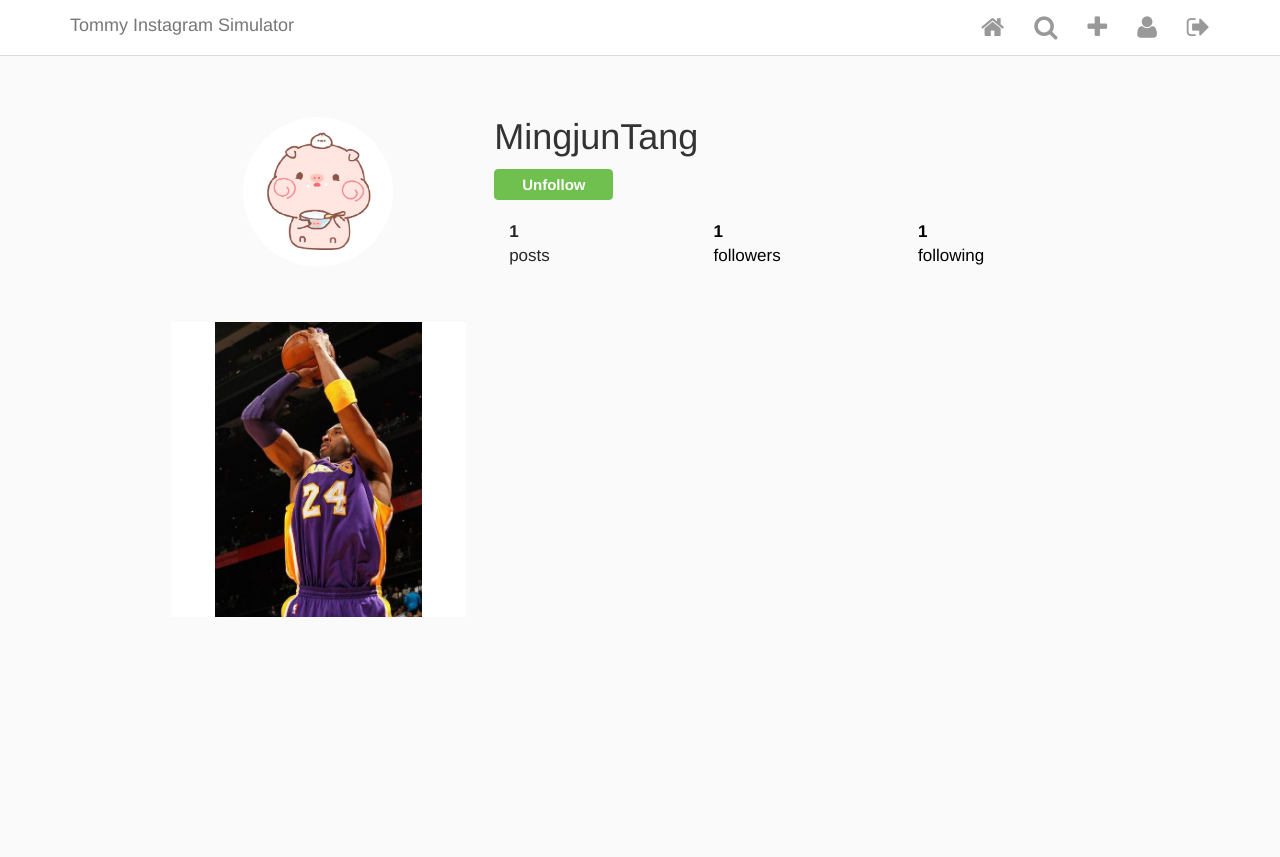
After one commit to tommy1220/InstagramSimulator, a Django app: page /user/2/ in a window 1280 px wide. The commit adds this page. Run offline with Django 3.2, Linux system fonts and the light colour scheme; a user stored in the database is signed in; data comes from the database, SQL or seed files in the repository; both versions use the stored data as it was after the commit; some libraries are stand-ins or nearby versions.

Commit message:
finish web app basic development

```diff
--- a/Insta/admin.py
+++ b/Insta/admin.py
@@ -1,5 +1,5 @@
 from django.contrib import admin
-from Insta.models import Post, InstaUser, Like
+from Insta.models import Post, InstaUser, Like, UserConnection
 
 # Register your models here.
 
@@ -7,6 +7,7 @@ from Insta.models import Post, InstaUser, Like
 admin.site.register(Post)
 admin.site.register(InstaUser)
 admin.site.register(Like)
+admin.site.register(UserConnection)
 # notes: 在某milestone之前我使用的都是django.auth自带的user, 但是自从我换成自定义的
 # customUser之后，之前的admin一只在用的user会出问题。但是因为django自带的user不能解决这个
 # 统一问题，所以只能暴力删除db。 最好的办法就是在design的时候做好决定, 或者一开始就使用自定义CustomUser。
--- a/Insta/templatetags/custom_tags.py
+++ b/Insta/templatetags/custom_tags.py
@@ -11,6 +11,7 @@ from Insta.models import Like
 register = template.Library()
 
 @register.simple_tag
+# 当前user是否是这个user点进去的background_user的follower
 def is_following(current_user, background_user):
     return background_user.get_followers().filter(creator=current_user).exists()
 
--- a/Insta/urls.py
+++ b/Insta/urls.py
@@ -20,7 +20,7 @@ from django.contrib import admin
 from django.urls import path, include
 
 # 1. 从Insta这个app里面import HelloWord这个View  2.and PostsView  3.and PostDetailView
-from Insta.views import HelloWorld, PostsView, PostDetailView, PostCreateView, PostUpdateView, PostDeleteView, addLike
+from Insta.views import HelloWorld, PostsView, PostDetailView, PostCreateView, PostUpdateView, PostDeleteView, addLike, UserDetailView
 
 urlpatterns = [
     # 这里是app里的url, 那应该用fuction views, class-based views, or including another URLconf?
@@ -37,4 +37,5 @@ urlpatterns = [
     path('post/update/<int:pk>', PostUpdateView.as_view(), name="post_update"),
     path('post/delete/<int:pk>', PostDeleteView.as_view(), name="post_delete"),
     path('like', addLike, name='addLike'),
+    path('user/<int:pk>/', UserDetailView.as_view(), name='user_detail'),
 ]
--- a/Insta/views.py
+++ b/Insta/views.py
@@ -4,7 +4,7 @@ from django.views.generic import TemplateView, ListView, DetailView
 from django.views.generic.edit import CreateView, UpdateView, DeleteView
 from django.urls import reverse_lazy
 
-from Insta.models import Post, Like
+from Insta.models import Post, Like, InstaUser, UserConnection
 from Insta.forms import CustomUserCreationForm
 
 # 一个用于给PostView等使用的multi-inheritance：目的就是使得用户不login就看不到
@@ -28,6 +28,16 @@ class PostsView(ListView):  # inherit from ListView
     # 我还希望这个class可以用index.html的template作为显示，所以要去urls.py进行import，还要去templates/ 添加index.html
     template_name = 'index.html'
 
+    # Overwrite ListView自带的get_queryset():
+    # get the list of items for this View. query的结果的posts给到index.html里， 而不是无脑全部的posts
+    def get_queryset(self):
+        # 默认： return Post.objects()
+        # updated: 只把用户关注的用户的posts放到网页
+        current_user = self.request.user
+        following = set()
+        for conn in UserConnection.objects.filter(creator=current_user).select_related('following'):
+            following.add(conn.following)
+        return Post.objects.filter(author__in=following)
 
 # 同上逻辑；同时为了加一个feature, 根据MVT需要改views, models, templates, 还有url configs
 class PostDetailView(DetailView):
@@ -72,6 +82,10 @@ class SignUp(CreateView):
     success_url = reverse_lazy("login")
 
 
+class UserDetailView(DetailView):
+    model = InstaUser
+    template_name = 'user_detail.html'
+
 
 @ajax_request #这个函数是专门响应ajax用的，所以不用render到一个template上，所以不用专门设置一个views class
 def addLike(request):
--- a/static/js/index.js
+++ b/static/js/index.js
@@ -181,10 +181,10 @@ function update_unfollow_view(data) {
 }
 
 
-$('.follow-toggle__container').on('click', '.follow-user', function() {
-    follow_user.call(this, update_follow_view, error_cb, 'follow');
-});
+// $('.follow-toggle__container').on('click', '.follow-user', function() {
+//     follow_user.call(this, update_follow_view, error_cb, 'follow');
+// });
 
-$('.follow-toggle__container').on('click', '.unfollow-user', function() {
-    follow_user.call(this, update_unfollow_view, error_cb, 'unfollow');
-});
+// $('.follow-toggle__container').on('click', '.unfollow-user', function() {
+//     follow_user.call(this, update_unfollow_view, error_cb, 'unfollow');
+// });
--- a/templates/base.html
+++ b/templates/base.html
@@ -1,12 +1,12 @@
 <html>
 
 <head>
-    <!-- 要想用到名字叫'static'所指向的地方，即settings.py里设置的STATICFILES_DIRS = [os.path.join(BASE_DIR, 'static')]
-    那就必须先要load进到base.html里让html知道我在用这个alias -->
+     {% comment %} 要想用到名字叫'static'所指向的地方，即settings.py里设置的STATICFILES_DIRS = [os.path.join(BASE_DIR, 'static')]
+    那就必须先要load进到base.html里让html知道我在用这个alias  {% endcomment %}
     {% load static %}
-    <!-- 编码方式 -->
+    {% comment %} <!-- 编码方式 --> {% endcomment %}
     <meta charset="utf-8">
-    <!-- 如果在手机上看，应该怎么样的scale -->
+    {% comment %} <!-- 如果在手机上看，应该怎么样的scale --> {% endcomment %}
     <meta name="viewport" content="width=device-width, initial-scale=1">
     <title>Tommy Instagram Similator</title>
     <link href="{% static 'vendor/bootstrap/css/bootstrap.min.css' %}" rel="stylesheet">
@@ -15,10 +15,10 @@
 </head>
 
 <body>
-    <!-- 可见，{% load static %}可以在<head>之外globally load -->
+    {% comment %} 可见，{% load static %}可以在<head>之外globally load {% endcomment %}
     {% load static %}
-    <!-- 我们希望每个页面的最上方都有一个header的样式，所以写进一个header.html，
-        以后每个别的html都include一下就行: segregation of duties -->
+    {% comment %} 我们希望每个页面的最上方都有一个header的样式，所以写进一个header.html，
+        以后每个别的html都include一下就行: segregation of duties  {% endcomment %}
     {% include 'header.html' %}
 
 
@@ -29,13 +29,13 @@
         </div>
     </div>
 
-    <!-- 把bootsrap等外包include -->
+    {% comment %} <!-- 把bootsrap等外包include --> {% endcomment %}
     <script type="text/javascript" src="{% static 'js/jquery-3.1.0.min.js' %}"></script>
     <script type="text/javascript" src="{% static 'vendor/bootstrap/js/bootstrap.min.js' %}"></script>
     <script type="text/javascript" src="{% static 'js/ajax-csrf-auth.js' %}"></script>
     <script type="text/javascript" src="{% static 'js/index.js' %}"></script>
 
-    <!-- 就如block content一样 -->
+    {% comment %} <!-- 就如block content一样 --> {% endcomment %}
     {% block extrascript %}
     {% endblock %}
 
--- a/templates/header.html
+++ b/templates/header.html
@@ -15,7 +15,7 @@
                         </li>
                         <li><a href="{% url 'Bello Papagena' %}"><i class="fa fa-search" aria-hidden="true"></i></a></li>
                         <li><a href="{% url 'make_post' %}"><i class="fa fa-plus" aria-hidden="true"></i></a></li>
-                        <li><a href="{% url 'Bello Papagena' %}"><i class="fa fa-user" aria-hidden="true"></i></a></li>
+                        <li><a href="{% url 'user_detail' user.id %}"><i class="fa fa-user" aria-hidden="true"></i></a></li>
                         <li><a href="{% url 'logout' %}"><i class="fa fa-sign-out" aria-hidden="true"></i></a></li>
                     <!-- 如果用户还没有登陆过 -->
                     {% else %}
--- a/templates/index.html
+++ b/templates/index.html
@@ -16,7 +16,7 @@
             <!-- 用户信息 -->
             <div class="card__panel-head">
                 <div class="poster__info">
-                    <a href="{% url 'Bello Papagena' %}" class="poster__name">
+                    <a href="{% url 'user_detail' post.author.id %}" class="poster__name">
                         {% if post.author.profile_pic %}
                         <img class="poster__profilepic" src="{{ post.author.profile_pic.url }}">
                         {% endif %}
--- /dev/null
+++ b/templates/user_detail.html
@@ -0,0 +1,79 @@
+{% extends 'base.html' %}
+
+{% load custom_tags %}
+
+{% block content %}
+
+<div class="profile">
+
+    <div class="profile__head">
+        <div class="row">
+            {% comment %} 一个row一共12个unit大小, 头4个用来显示照片 {% endcomment %}
+            <div class="col-xs-4 left">
+                {% if object.profile_pic %}
+                    <img class="picture-circle" src="/{{object.profile_pic}}">
+                {% endif %}
+            </div>
+
+            {% comment %} 剩下8个unit大小显示名字 {% endcomment %}
+            <div class="col-xs-8 right">
+                <div class="name-buttons">
+                    <h1 class="username">{{ object.username }}</h1>
+                    {% comment %} 是本人的话 {% endcomment %}
+                    {% if user == object %}
+                        <button class="edit-profile">Edit Profile</button>
+                        {% comment %}  for future editing_profile functionalities
+
+                        <a class="edit-desktop" href="{% url 'edit_profile' object.pk %}">
+                            <button class="edit-profile">Edit Profile</button>
+                        </a> {% endcomment %}
+                    {% comment %} 不是本人的话 {% endcomment %}
+                    {% else %}
+                        {% comment %} 在custom_tags里创造一个自定义html tag is_following
+                            parem1: user (当前点击进「别人」用户界面的用户)  parem2: 「别人」  result: saved as 'following'
+                        {% endcomment %}
+                        {% is_following user object as following %}
+                        <div class="follow-toggle__container">
+                            {% comment %} 如果following的话，class = follow-user; 否则 = unfollow-user {% endcomment %}
+                            <button class="btn btn-primary {% if not following %}follow-user{% else %}unfollow-user{% endif %}" id="{{ object.pk }}">
+                                {% if following %}
+                                    Unfollow
+                                {% else %}
+                                    Follow
+                                {% endif %}
+                            </button>
+                        </div>
+                    {% endif %}
+                </div>
+
+                <div>
+                    <ul class="stats">
+                        <div class="col-xs-4"><li class="stats__count"><span>{{ object.my_posts.count }}</span><br> posts</li></div>
+                        <div class="col-xs-4"><a href="/" style="text-decoration: none; color: black;"><li class="stats__count"><span class="follower_count" id="follower_id">{{ object.get_followers.count }}</span><br> followers</li></a></div>
+                        <div class="col-xs-4"><a href="/" style="text-decoration: none; color: black;"><li class="stats__count"><span>{{ object.get_connections.count }}</span><br> following</li></a></div>
+                    </ul>
+                </div>
+            </div>
+        </div>
+    </div>
+
+    <div class="profile__body">
+        <div class="row">
+        {% for post in object.my_posts.all %}
+            <div class="col-xs-4">
+                <div class="picture-square" style="background-image: url(http://{{ request.META.HTTP_HOST }}/{{ post.image.url }}); background-size: contain;">
+                    <a href="{% url 'post_detail' post.pk %}">
+                    <div class="content">
+                        <i class="fa fa-heart" aria-hidden="true"></i> {{ post.get_like_count }}
+                        {% comment %} <i class="fa fa-comment" aria-hidden="true"></i> {{ post.get_comment_count }} {% endcomment %}
+                    </div>
+                    </a>
+                </div>
+            </div>
+        {% endfor %}
+        </div>
+    </div>
+
+</div>
+
+{% endblock content %}
```
Also changed, not shown: Insta/models.py (+34 -11 lines), Insta/migrations/0002_userconnection.py (added), db.sqlite3.
